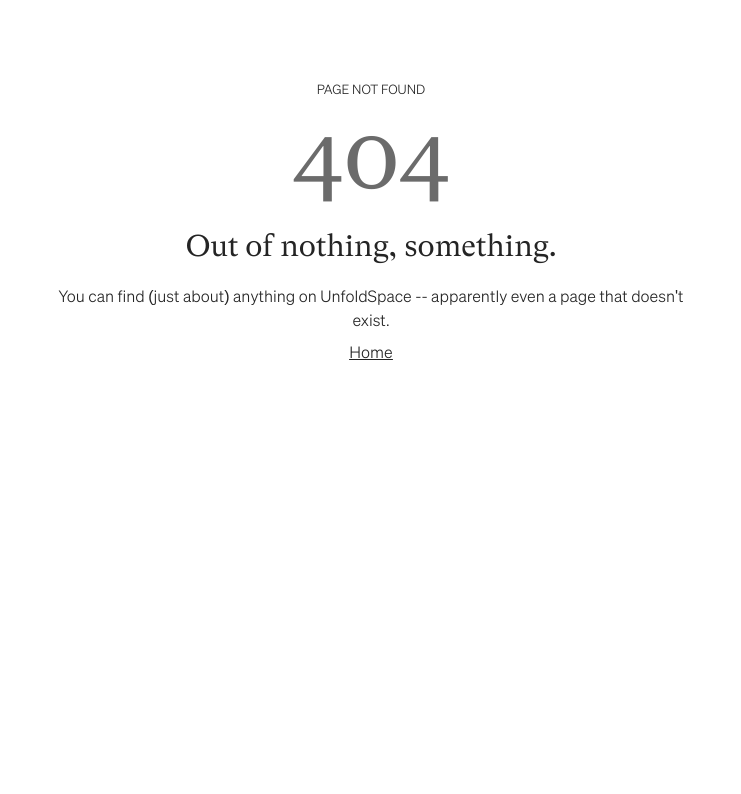
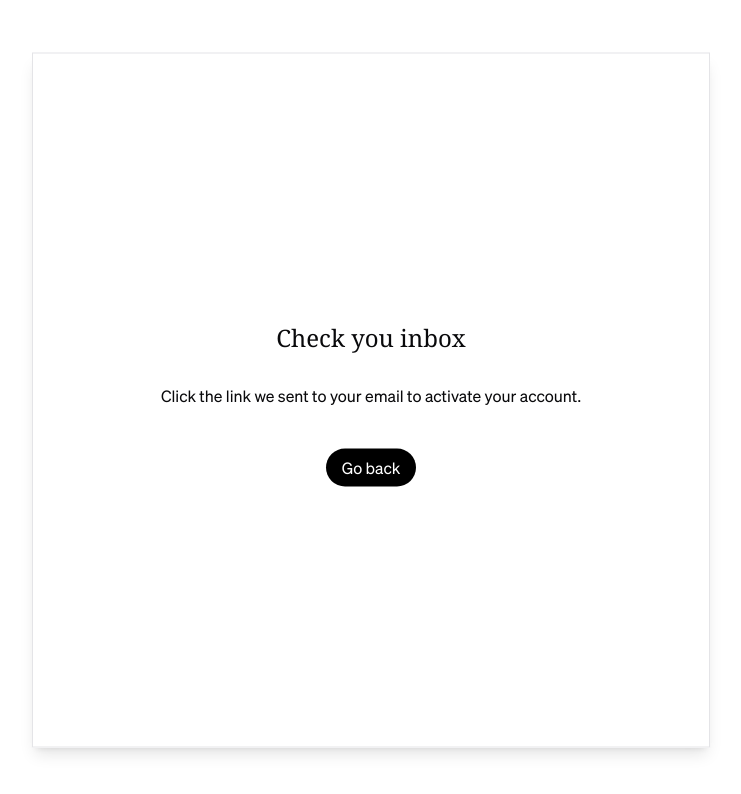
Before and after one commit to zhekeani/unfoldspace-client, a Next.js app: page /registration-success in a window 1280 px wide. Before the commit this address had no page. Shown: the top 794 px of the page, without its empty margins (269-1010 px from the left). Built offline with nearby package versions, Linux system fonts and the light colour scheme.

Commit message:
ui: add auth-redirect pages

```diff
--- /dev/null
+++ b/src/app/(auth-redirect)/layout.tsx
@@ -0,0 +1,21 @@
+import { cn } from "@/lib/utils";
+import { ReactNode } from "react";
+
+const AuthRedirectLayout = ({ children }: { children: ReactNode }) => {
+  return (
+    <div className="relative w-full h-svh">
+      <div
+        className={cn(
+          "absolute top-1/2 left-1/2 -translate-y-1/2 -translate-x-1/2 z-50 border shadow-lg rounded-sm",
+          "w-full h-svh max-w-full flex flex-col items-center justify-center rounded-none",
+          "tablet:max-w-[600px] desktop:max-w-[678px] desktop:max-h-[695px]",
+          "px-14 pt-[120px] pb-11 tablet:pb-[120px]"
+        )}
+      >
+        {children}
+      </div>
+    </div>
+  );
+};
+
+export default AuthRedirectLayout;
--- /dev/null
+++ b/src/app/(auth-redirect)/magic-thanks/page.tsx
@@ -0,0 +1,35 @@
+import Link from "next/link";
+
+type SearchParams = {
+  type?: string;
+  email?: string;
+};
+
+const MagicThanksPage = async ({
+  searchParams,
+}: {
+  searchParams: Promise<SearchParams>;
+}) => {
+  const { email: encodedEmail } = await searchParams;
+  const email = encodedEmail ? decodeURIComponent(encodedEmail) : "your email";
+
+  return (
+    <div className="text-center">
+      <h2 className="text-2xl font-serif">Check you inbox</h2>
+      <div className="mt-[30px]">
+        <h4>Click the link we sent to {email} to sign in.</h4>
+      </div>
+      <div className="mt-12">
+        <Link
+          role="button"
+          href={"/"}
+          className="bg-black text-white px-4 py-2 rounded-full hover:bg-black/80 hover:text-gray-100"
+        >
+          Go back
+        </Link>
+      </div>
+    </div>
+  );
+};
+
+export default MagicThanksPage;
--- /dev/null
+++ b/src/app/(auth-redirect)/registration-success/page.tsx
@@ -0,0 +1,34 @@
+import Link from "next/link";
+
+type SearchParams = {
+  email?: string;
+};
+
+const RegistrationSuccessPage = async ({
+  searchParams,
+}: {
+  searchParams: Promise<SearchParams>;
+}) => {
+  const { email: encodedEmail } = await searchParams;
+  const email = encodedEmail ? decodeURIComponent(encodedEmail) : "your email";
+
+  return (
+    <div className="text-center">
+      <h2 className="text-2xl font-serif">Check you inbox</h2>
+      <div className="mt-[30px]">
+        <h4>Click the link we sent to {email} to activate your account.</h4>
+      </div>
+      <div className="mt-12">
+        <Link
+          role="button"
+          href={"/"}
+          className="bg-black text-white px-4 py-2 rounded-full hover:bg-black/80 hover:text-gray-100"
+        >
+          Go back
+        </Link>
+      </div>
+    </div>
+  );
+};
+
+export default RegistrationSuccessPage;
```
